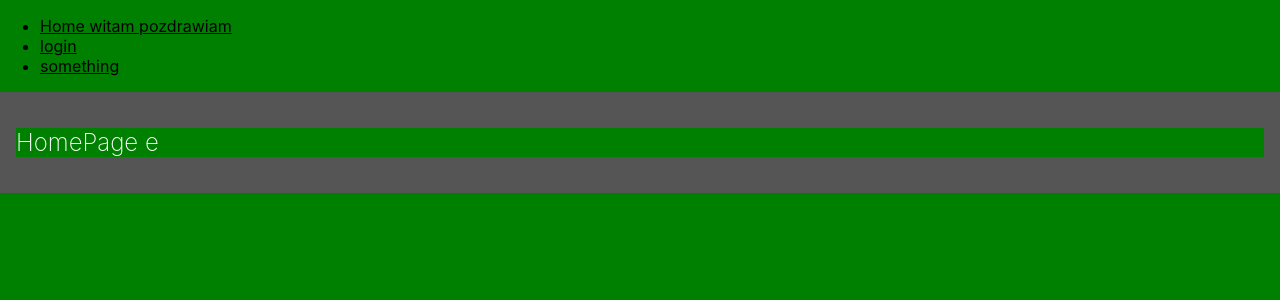
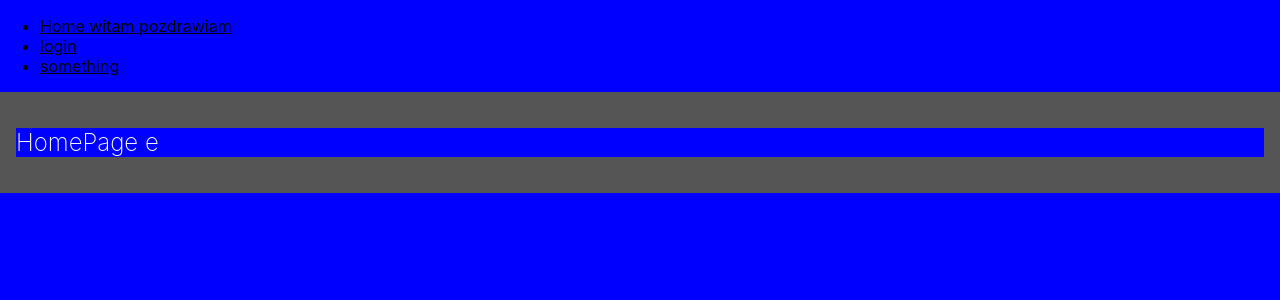
Before and after one commit to RumSoft/IV-online-shop-with-learning-materials, a React app in the folder Projekcik.Client/: page / in a window 1280 px wide. Shown: the top 300 px of the page. Built offline with nearby package versions, Linux system fonts and the light colour scheme.

Commit message:
Update App.scss

```diff
--- a/Projekcik.Client/src/App.scss
+++ b/Projekcik.Client/src/App.scss
@@ -1,4 +1,4 @@
 * {
     color: black;
-    background-color: green;
+    background-color: blue; //robie zmiany
 }
```
